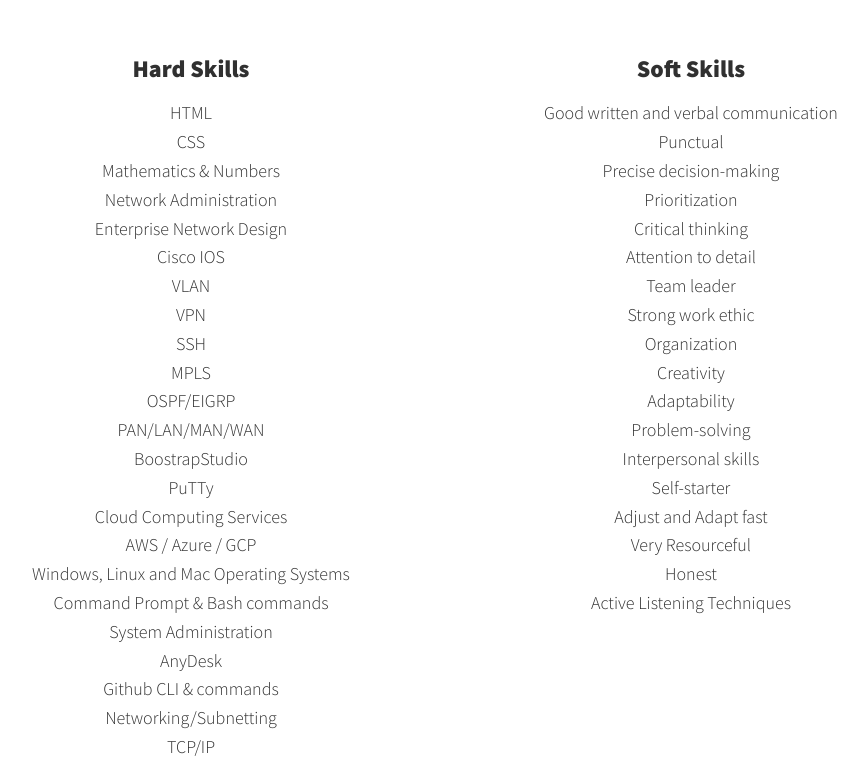
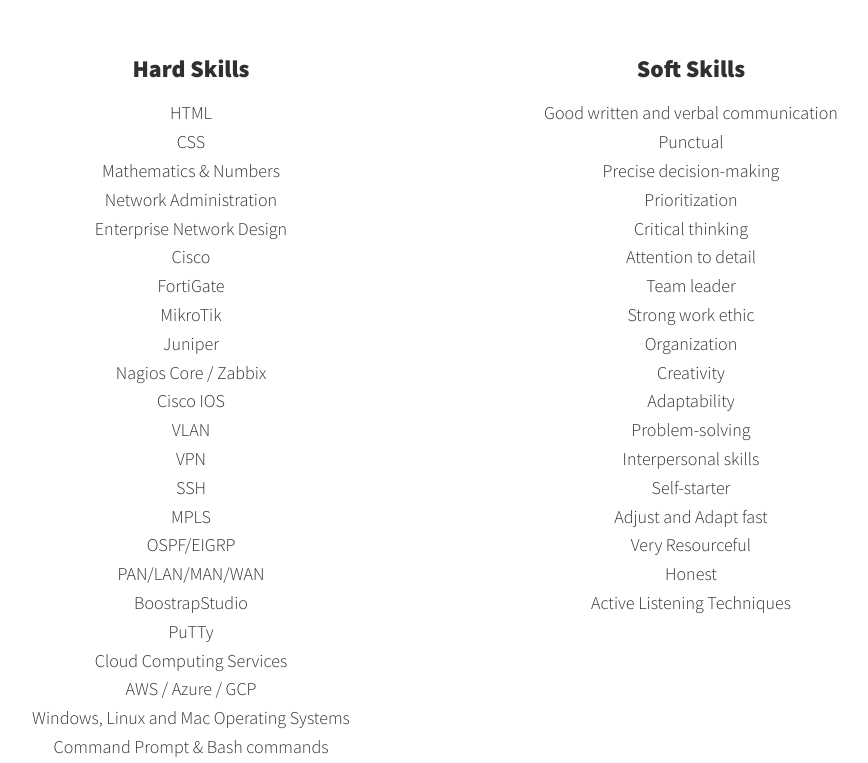
Before and after one commit to MrSathekge/portfolio, a website: page index.html in a window 1280 px wide. Shown: the part 1357-2120 px from the top of the page, without its empty margins (205-1073 px from the left). Drawn offline with nearby package versions, Linux system fonts and the light colour scheme.

Commit message:
Update index.html

```diff
--- a/index.html
+++ b/index.html
@@ -83,7 +83,7 @@
             <div class="services">
                 <div class="skill">
                     <h3>Hard Skills</h3>
-                    <p>HTML<br>CSS<br>Mathematics & Numbers<!--<br>Database Administration--><br>Network Administration<br>Enterprise Network Design<br>Cisco IOS<br>VLAN<br>VPN<br>SSH<br>MPLS<br>OSPF/EIGRP<br>PAN/LAN/MAN/WAN<br>BoostrapStudio<br>PuTTy<br>Cloud Computing Services<br>AWS / Azure / GCP<br>Windows, Linux and Mac Operating Systems<br>Command Prompt & Bash commands<br>System Administration<br>AnyDesk<br>Github CLI & commands<br>Networking/Subnetting<br>TCP/IP<br>Cisco Packet Tracer<br>Analyzing Network traffic<br></p>
+                    <p>HTML<br>CSS<br>Mathematics & Numbers<!--<br>Database Administration--><br>Network Administration<br>Enterprise Network Design<br>Cisco<br>FortiGate<br>MikroTik<br>Juniper<br>Nagios Core / Zabbix<br>Cisco IOS<br>VLAN<br>VPN<br>SSH<br>MPLS<br>OSPF/EIGRP<br>PAN/LAN/MAN/WAN<br>BoostrapStudio<br>PuTTy<br>Cloud Computing Services<br>AWS / Azure / GCP<br>Windows, Linux and Mac Operating Systems<br>Command Prompt & Bash commands<br>System Administration<br>AnyDesk<br>Github CLI & commands<br>Networking/Subnetting<br>TCP/IP<br>Cisco Packet Tracer<br>Analyzing Network traffic<br></p>
                 </div> <!-- / service -->
 
                 <div class="skill">
```
